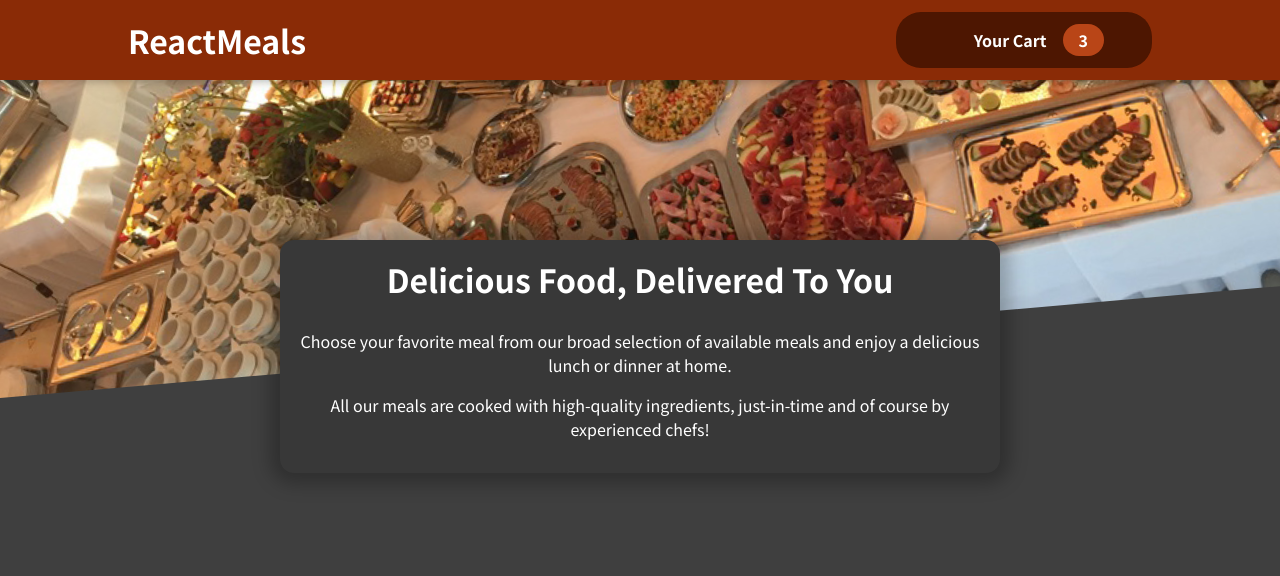
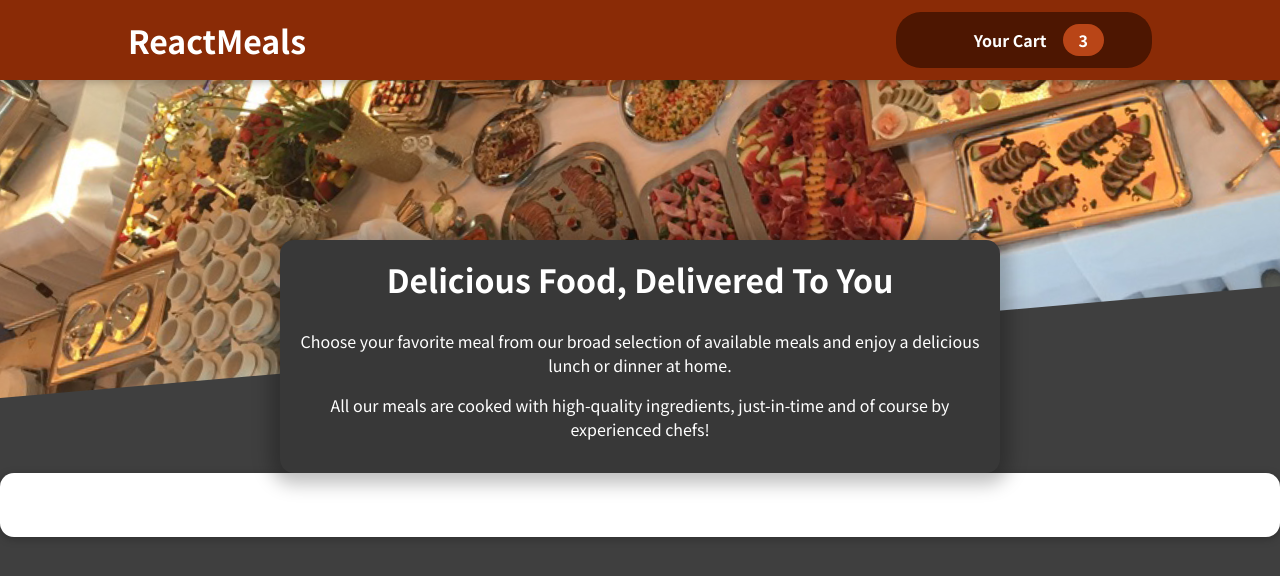
Before and after one commit to Astilion/food-order-app, a React (Vite) app: page / in a window 1280 px wide. Shown: the top 576 px of the page. Built offline with nearby package versions, Linux system fonts and the light colour scheme; some icons are missing.

Commit message:
created Card custom component & AvailableMeals

```diff
--- /dev/null
+++ b/src/components/Meals/AvailableMeals.jsx
@@ -0,0 +1,15 @@
+import Card from '../UI/Card';
+import styles from './AvailableMeals.module.scss'
+
+const AvailableMeals = (props) => {
+    return (
+        <Card>
+            <section className={styles.meals}>
+                <ul>
+                </ul>
+            </section>
+        </Card>
+    )
+}
+
+export default AvailableMeals;
--- a/src/components/Meals/Meals.jsx
+++ b/src/components/Meals/Meals.jsx
@@ -1,9 +1,10 @@
 import MealsSummary from "./MealsSummary";
-
+import AvailableMeals from "./AvailableMeals";
 const Meals = (props) => {
     return (
         <>
         <MealsSummary/>
+        <AvailableMeals/>
         </>
     )
 }
--- /dev/null
+++ b/src/components/UI/Card.jsx
@@ -0,0 +1,6 @@
+import styles from "./Card.module.scss";
+const Card = props => {
+	return <div className={styles.card}>{props.children}</div>;
+};
+
+export default Card;
```
